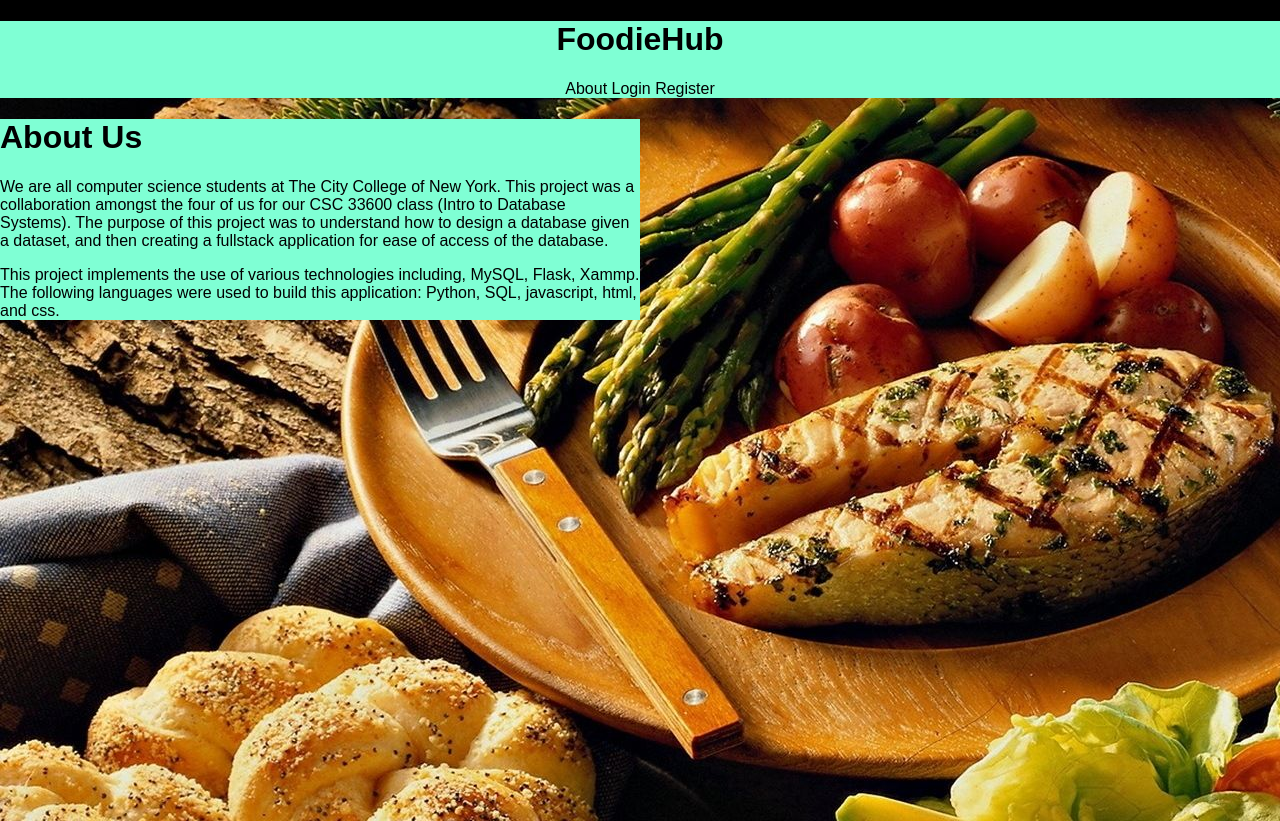
After one commit to farahh001/restaurant_db, a Flask app: template templates/about.html in a window 1280 px wide. The commit adds this page. Run offline with Flask 2, Linux system fonts and the light colour scheme; the template is opened without the code that fills it, so the values that code supplies are empty; some libraries are stand-ins or nearby versions.

Commit message:
alan about

```diff
--- a/main.py
+++ b/main.py
@@ -7,7 +7,7 @@ app = Flask(__name__)
 #add database
 app.config['MYSQL_HOST'] ='localhost'
 app.config['MYSQL_USER'] ='root'
-app.config['MYSQL_PASSWORD'] ='f1234'
+app.config['MYSQL_PASSWORD'] ='2041'
 app.config['MYSQL_DB'] ='project-1-336'
 #
 mysql =MySQL(app)
--- /dev/null
+++ b/templates/about.css
@@ -0,0 +1,44 @@
+html, body{
+    margin:0px;
+    height: 100%;
+    background-color: black;
+}
+.body{
+    height: 100%;
+
+    background-image: url("background.jpg");
+
+
+}
+.home{
+    font-family:Arial, Helvetica, sans-serif;
+    text-align: center;
+    color: wh;
+    background-color: aquamarine;
+    empty-cells: hide;
+}
+a{
+    text-decoration: none;
+}
+#home, #home:active, #home:focus{
+    color:inherit
+}
+
+.nav{
+    display: inline;
+}
+
+#nav, #nav:active, #nav:focus{
+    text-decoration: none;
+
+    color: inherit;
+}
+#nav:hover{
+    background-color: rgba(0, 0, 0, 15%);
+}
+
+.about{
+    font-family: Arial, Helvetica, sans-serif;
+    margin-right: 50%;
+    background-color: aquamarine;
+}
--- /dev/null
+++ b/templates/about.html
@@ -0,0 +1,38 @@
+<!DOCTYPE html>
+<html>
+    <head>
+        <link rel="stylesheet" href="about.css">
+    </head>
+
+    <body>
+        <div class = "body">
+        <div class = "home">
+            <a id = "home" href = "home.html"><h1>FoodieHub</h1></a>
+
+            <div class = "navbar">
+                <a id = "nav" href = "about.html">About</a>
+                <a id = "nav" href = "login.html">Login</a>
+                <a id = "nav" href = "registration.html">Register</a>
+            </div>
+        </div>
+
+
+
+        <div class = "about">
+            <h1>About Us</h1>
+            <p>We are all computer science students at The City College of New York.
+                This project was a collaboration amongst the four of us for our CSC 33600 class
+                (Intro to Database Systems). The purpose of this project was to understand how to
+                design a database given a dataset, and then creating a fullstack application for ease
+                of access of the database.
+            </p>
+
+            <p>
+                This project implements the use of various technologies including, MySQL,
+                Flask, Xammp. The following languages were used to build this application:
+                Python, SQL, javascript, html, and css.
+            </p>
+        </div>
+        </div>
+    </body>
+</html>
--- a/templates/index.html
+++ b/templates/index.html
@@ -1,4 +1,5 @@
-<h1>Hello</h1>
-<p>Welcome.................to.........Blue Bird</p>
+<!DOCTYPE html>
+    <h1>Hello</h1>
+    <p>Welcome.................to.........Blue Bird</p>
 
 {{data}}
```
Also changed, not shown: templates/background.jpg (added).
